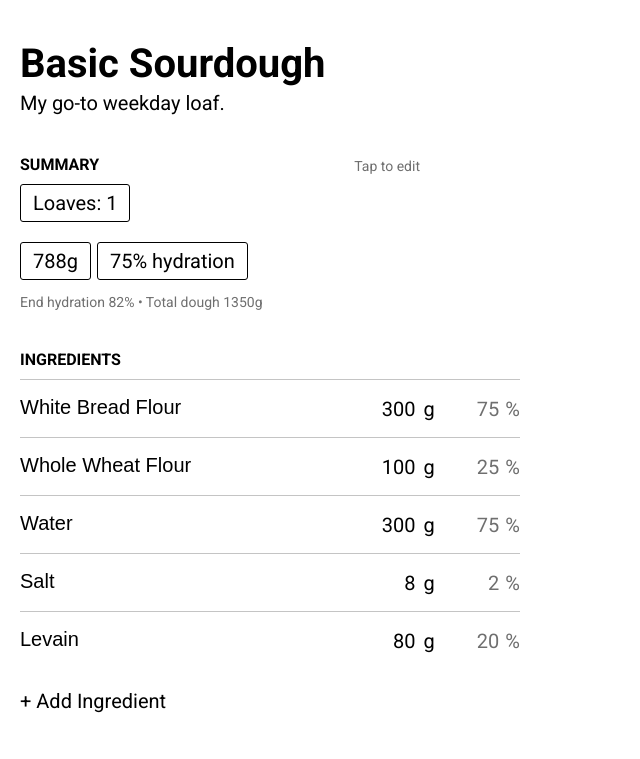
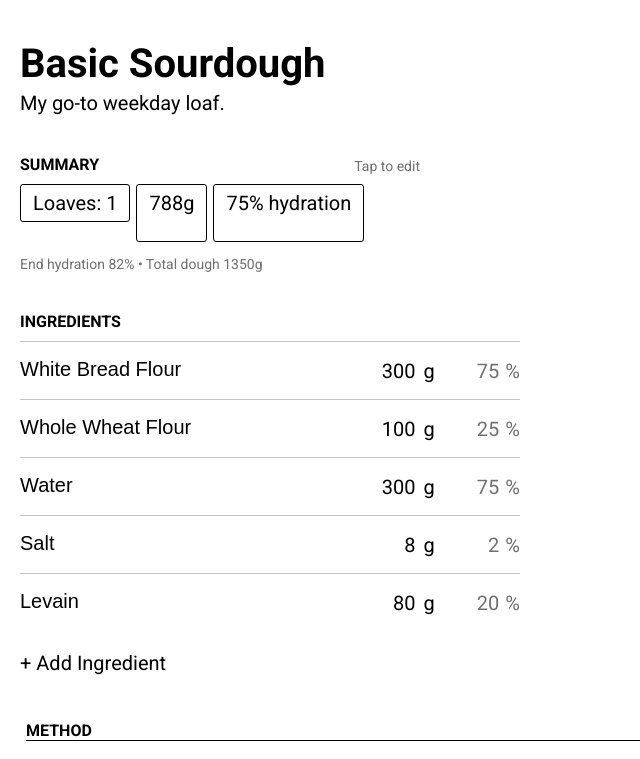
Before and after one commit to josh-cpm/bread-vue, a Vue app: page / in a window 1280 px wide. Shown: the top 759 px of the page, without its empty margins (0-640 px from the left). Built offline with nearby package versions, Linux system fonts and the light colour scheme.

Commit message:
Styled summary controls as flexbox

```diff
--- a/src/components/Summary.vue
+++ b/src/components/Summary.vue
@@ -74,4 +74,9 @@ export default {
   color: #6f6f6f;
   margin-top: 0.7rem;
 }
+
+.summary-control-row {
+  display: flex;
+  flex-wrap: wrap;
+}
 </style>
```
